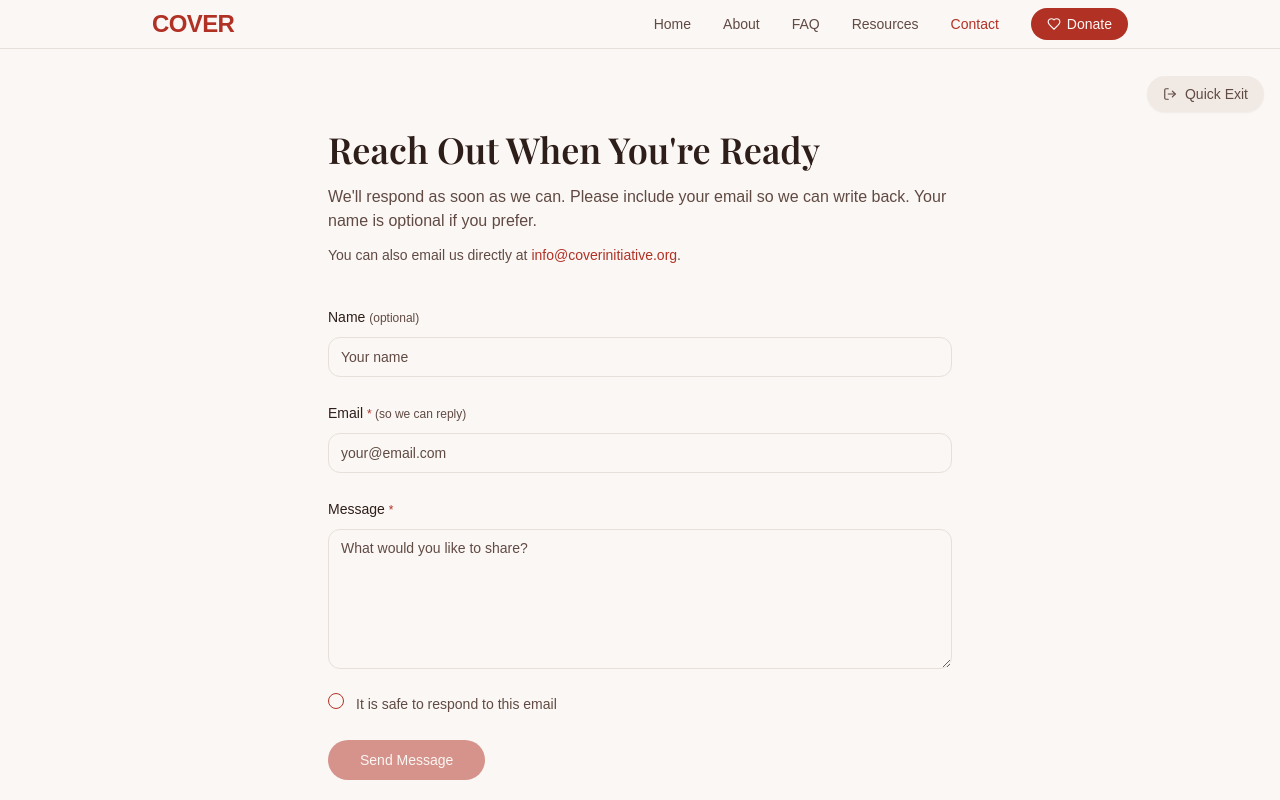
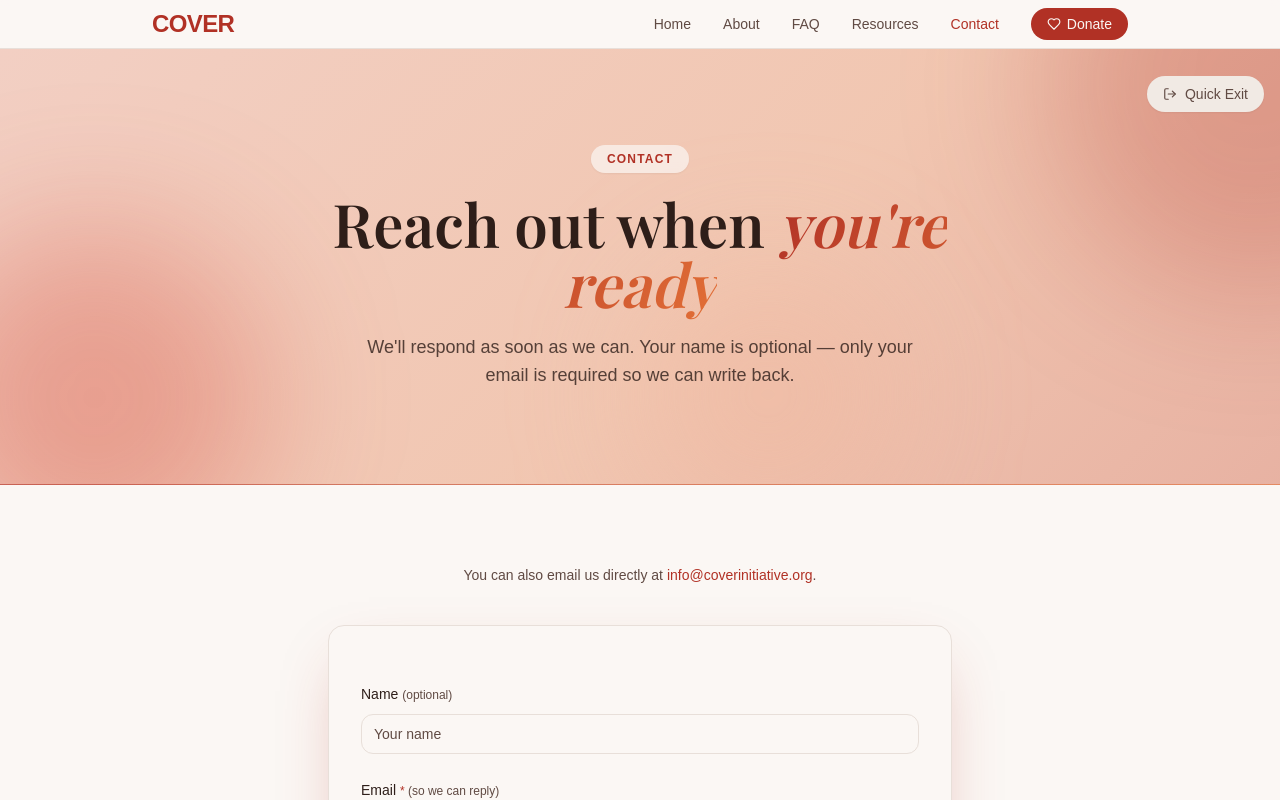
Before and after one commit to saadixsd/cover, a React (Vite) app: page /contact in a window 1280 px wide. Shown: the top 800 px of the page. Built offline with nearby package versions, Linux system fonts and the light colour scheme; the HTML template or start-up script is replaced by a standard one; a web font is replaced by a local one.

Commit message:
Changes
Co-authored-by: saadixsd <160436315+saadixsd@users.noreply.github.com>

```diff
--- a/src/pages/Contact.tsx
+++ b/src/pages/Contact.tsx
@@ -1,6 +1,7 @@
 import { useState } from "react";
 import Layout from "@/components/Layout";
 import FadeIn from "@/components/FadeIn";
+import PageHero from "@/components/PageHero";
 import { Button } from "@/components/ui/button";
 import { Input } from "@/components/ui/input";
 import { Textarea } from "@/components/ui/textarea";
@@ -61,17 +62,16 @@ const Contact = () => {
 
   return (
     <Layout>
-      <section className="py-20">
+      <PageHero
+        eyebrow="Contact"
+        title="Reach out when"
+        highlight="you're ready"
+        description={<>We'll respond as soon as we can. Your name is optional — only your email is required so we can write back.</>}
+      />
+      <section className="py-16 md:py-20">
         <div className="container mx-auto max-w-2xl px-6">
           <FadeIn>
-            <h1 className="font-serif text-3xl font-semibold text-foreground md:text-4xl">
-              Reach Out When You're Ready
-            </h1>
-            <p className="mt-4 text-muted-foreground">
-              We&apos;ll respond as soon as we can. Please include your email so we can write back. Your name is
-              optional if you prefer.
-            </p>
-            <p className="mt-3 text-sm text-muted-foreground">
+            <p className="text-center text-sm text-muted-foreground">
               You can also email us directly at{" "}
               <a href={`mailto:${CONTACT_EMAIL}`} className="font-medium text-primary underline-offset-4 hover:underline">
                 {CONTACT_EMAIL}
@@ -81,7 +81,7 @@ const Contact = () => {
           </FadeIn>
 
           <FadeIn delay={0.1}>
-            <form onSubmit={handleSubmit} className="mt-10 space-y-6">
+            <form onSubmit={handleSubmit} className="mt-10 space-y-6 rounded-2xl border border-border bg-background p-6 shadow-elegant md:p-8">
               {/* Honeypot — leave empty (bots often fill hidden fields). */}
               <input
                 type="text"
```
